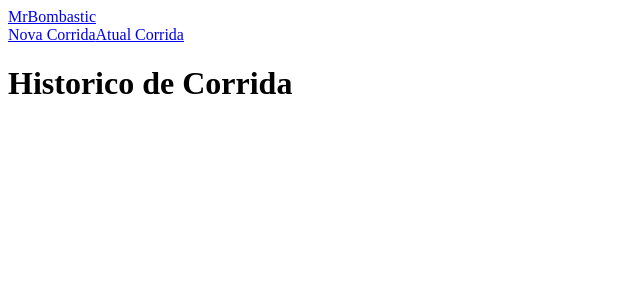
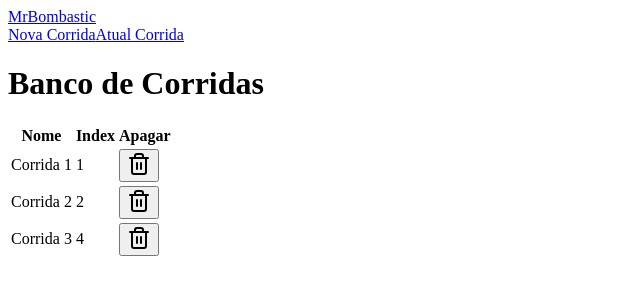
Before and after one commit to fcte-pi1/2026_1_PI1_Grupo01_Diogo, a Next.js app in the folder src/frontend/: page / in a window 1280 px wide. Shown: the top 300 px of the page, without its empty margins (0-640 px from the left). Built offline with nearby package versions, Linux system fonts and the light colour scheme.

Commit message:
[ADD]Tabela de corridas

```diff
--- a/src/frontend/app/page.tsx
+++ b/src/frontend/app/page.tsx
@@ -1,3 +1,13 @@
-export default function Page() {
-  return <h1>Historico de Corrida</h1>;
+import { CorridasTable } from "@/components/history/table-runs";
+import { mockCorridas } from "@/lib/MockFakeData";
+
+export default function HistoryPage() {
+  return (
+    <main className="container mx-auto py-8">
+      <h1 className="text-2xl font-bold mb-6">Banco de Corridas</h1>
+      {/* Rikas - os dados mockados como prop — quando a API estiver pronta
+          substituímos mockfake por uma chamada fetch() aqui */}
+      <CorridasTable corridas={mockCorridas} />
+    </main>
+  );
 }
--- /dev/null
+++ b/src/frontend/components/history/table-runs.tsx
@@ -0,0 +1,52 @@
+"use client";
+
+import {
+  Table,
+  TableBody,
+  TableCell,
+  TableHead,
+  TableHeader,
+  TableRow,
+} from "@/components/ui/table";
+import { Button } from "@/components/ui/button";
+import { Trash2 } from "lucide-react";
+type Corrida = {
+  id: number;
+  nome: string;
+  index: number;
+};
+export function CorridasTable({ corridas }: { corridas: Corrida[] }) {
+  function handleApagar(id: number) {
+    // Rikas - Por enquanto só loga no console — integraremos com a API depois
+    console.log("Apagar corrida:", id);
+  }
+
+  return (
+    <Table>
+      <TableHeader>
+        <TableRow>
+          <TableHead>Nome</TableHead>
+          <TableHead>Index</TableHead>
+          <TableHead>Apagar</TableHead>
+        </TableRow>
+      </TableHeader>
+      <TableBody>
+        {corridas.map((corrida) => (
+          <TableRow key={corrida.id}>
+            <TableCell>{corrida.nome}</TableCell>
+            <TableCell>{corrida.index}</TableCell>
+            <TableCell>
+              <Button
+                variant="ghost"
+                size="icon"
+                onClick={() => handleApagar(corrida.id)}
+              >
+                <Trash2 className="h-4 w-4" />
+              </Button>
+            </TableCell>
+          </TableRow>
+        ))}
+      </TableBody>
+    </Table>
+  );
+}
--- a/src/frontend/package.json
+++ b/src/frontend/package.json
@@ -12,6 +12,7 @@
     "@tabler/icons-react": "^3.44.0",
     "class-variance-authority": "^0.7.1",
     "clsx": "^2.1.1",
+    "lucide-react": "^1.16.0",
     "next": "16.2.6",
     "radix-ui": "^1.4.3",
     "react": "19.2.4",
```
Also changed, not shown: 1 other file (tests, documents, lock files or other folders).
